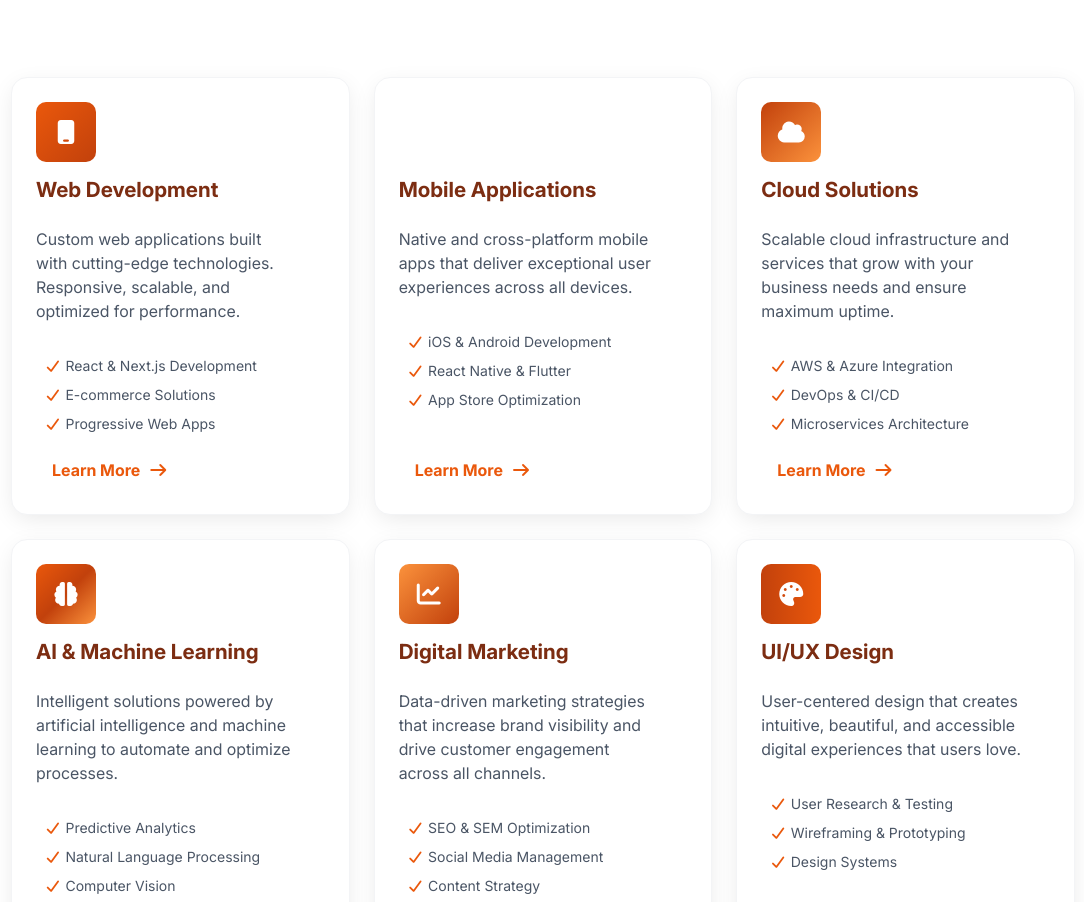
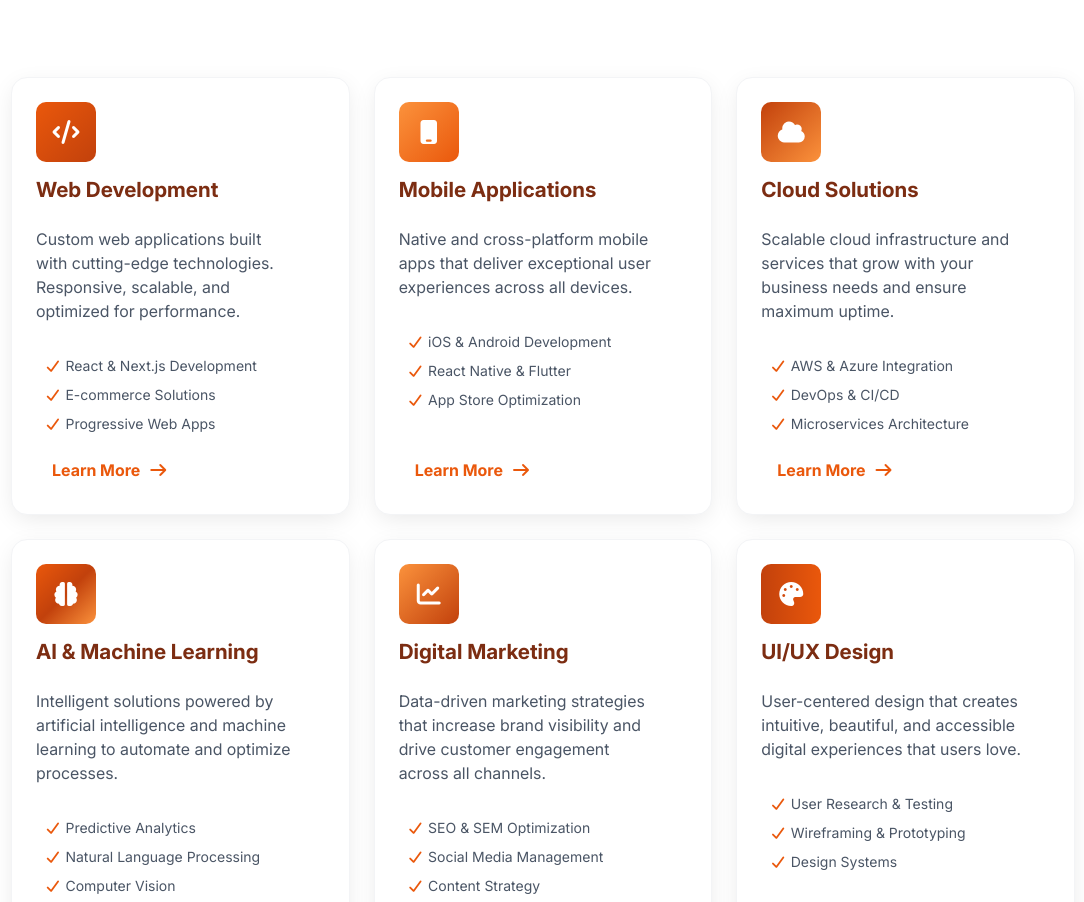
Before and after one commit to AmrTarek7/Route-Amr-Tarek-Web-C48-Sat-Tues-4PM-01159479555-Exam, a plain HTML site: page index.html in a window 1280 px wide. Shown: the part 1084-1986 px from the top of the page, without its empty margins (97-1181 px from the left). Drawn offline with Linux system fonts and the light colour scheme.

Commit message:
chore: update icon and gradient class for service cards in index.html

```diff
--- a/index.html
+++ b/index.html
@@ -421,7 +421,7 @@
                   <div
                     class="icon-box card-icon-box bg-gradient-primary-to-bottom-right d-flex align-items-center justify-content-center"
                   >
-                    <i class="fa-solid fa-mobile"></i>
+                    <i class="fa-solid fa-code"></i>
                   </div>
 
                   <h1 class="card__title">Web Development</h1>
@@ -469,7 +469,7 @@
               <div class="col-12 col-md-6 col-lg-4 d-flex">
                 <div class="card rounded-4 p-4 d-flex flex-column gap-3 w-100">
                   <div
-                    class="icon-box card-icon-box bg-gradient-accent-to-bottom-right d-flex align-items-center justify-content-center"
+                    class="icon-box card-icon-box bg-gradient-accent-primary-to-bottom-right d-flex align-items-center justify-content-center"
                   >
                     <i class="fa-solid fa-mobile"></i>
                   </div>
```
